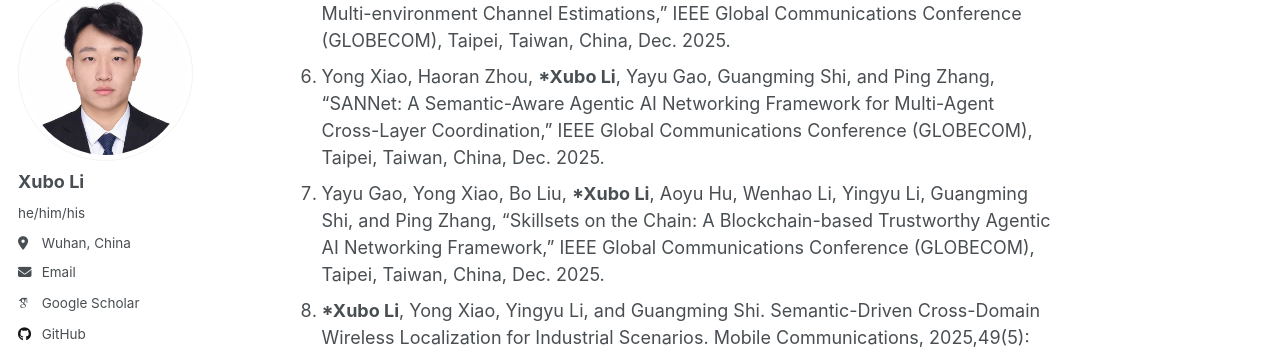
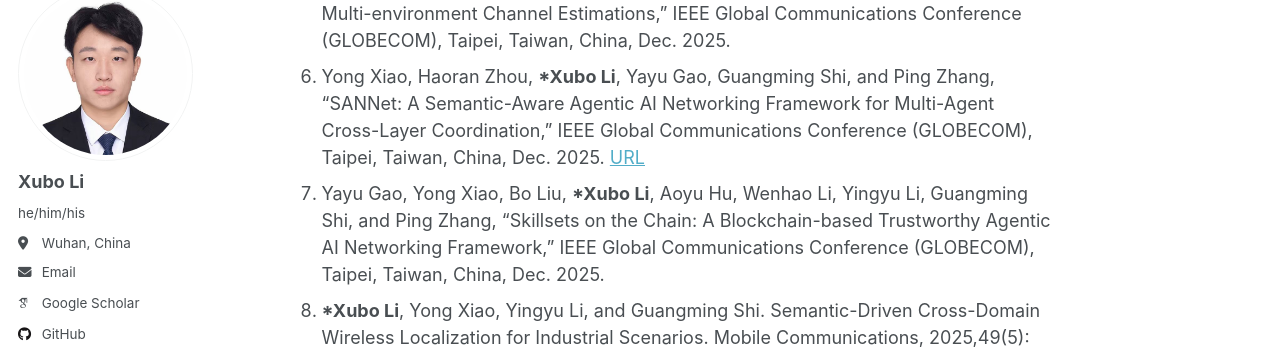
Before and after one commit to XuboLee/xubolee.github.io, a Jekyll site: the page built from _pages/about.md, in a window 1280 px wide and 900 px high, scrolled down 930 px. Shown: the part 113-462 px from the top of the window. Built offline with Jekyll 4.4.1, drawn with Linux system fonts in a browser that asks for light colours; some web fonts are replaced; a script that is not in the unit is left out.

Commit message:
Update about.md

```diff
--- a/_pages/about.md
+++ b/_pages/about.md
@@ -31,7 +31,7 @@ Publications
 1. Shihao Xie, <strong>*Xubo Li</strong>, Qi Wang, Yong Xiao, "SMART: A Sparse MoE-Transformer Framework for Environment-aware Channel Prediction", submitted to IEEE International Conference on Communication (ICC), 2026.
 1. <strong>*Xubo Li</strong>, Yong Xiao, and Yingyu Li, "On the Generalization and Personalization Tradeoff for Agentic AI Networks," IEEE Global Communications Conference (GLOBECOM), Taipei, Taiwan, China, Dec. 2025.
 1. Qi Wang, <strong>*Xubo Li</strong>, and Yong Xiao, "LoRAT: Low Rank Adaptation and Transfer for Multi-environment Channel Estimations," IEEE Global Communications Conference (GLOBECOM), Taipei, Taiwan, China, Dec. 2025.
-1. Yong Xiao, Haoran Zhou, <strong>*Xubo Li</strong>, Yayu Gao, Guangming Shi, and Ping Zhang, "SANNet: A Semantic-Aware Agentic AI Networking Framework for Multi-Agent Cross-Layer Coordination," IEEE Global Communications Conference (GLOBECOM), Taipei, Taiwan, China, Dec. 2025.
+1. Yong Xiao, Haoran Zhou, <strong>*Xubo Li</strong>, Yayu Gao, Guangming Shi, and Ping Zhang, "SANNet: A Semantic-Aware Agentic AI Networking Framework for Multi-Agent Cross-Layer Coordination," IEEE Global Communications Conference (GLOBECOM), Taipei, Taiwan, China, Dec. 2025. [URL](https://arxiv.org/pdf/2505.18946)
 1. Yayu Gao, Yong Xiao, Bo Liu, <strong>*Xubo Li</strong>, Aoyu Hu, Wenhao Li, Yingyu Li, Guangming Shi, and Ping Zhang, "Skillsets on the Chain: A Blockchain-based Trustworthy Agentic AI Networking Framework," IEEE Global Communications Conference (GLOBECOM), Taipei, Taiwan, China, Dec. 2025.
 1. <strong>*Xubo Li</strong>, Yong Xiao, Yingyu Li, and Guangming Shi. Semantic-Driven Cross-Domain Wireless Localization for Industrial Scenarios. Mobile Communications, 2025,49(5): 67-73.
 1. <strong>*Xubo Li</strong>, Yuanjie Jia, Yingyu Li, and Yong Xiao, "Towards Energy Efficient Federated Meta-learning in Edge Network," IEEE Vehicular Technology Conference (VTC), Singapore, Jun 2024. [URL](https://ieeexplore.ieee.org/document/10683432) [PDF](https://ieeexplore.ieee.org/stamp/stamp.jsp?tp=&arnumber=10683432)
```
